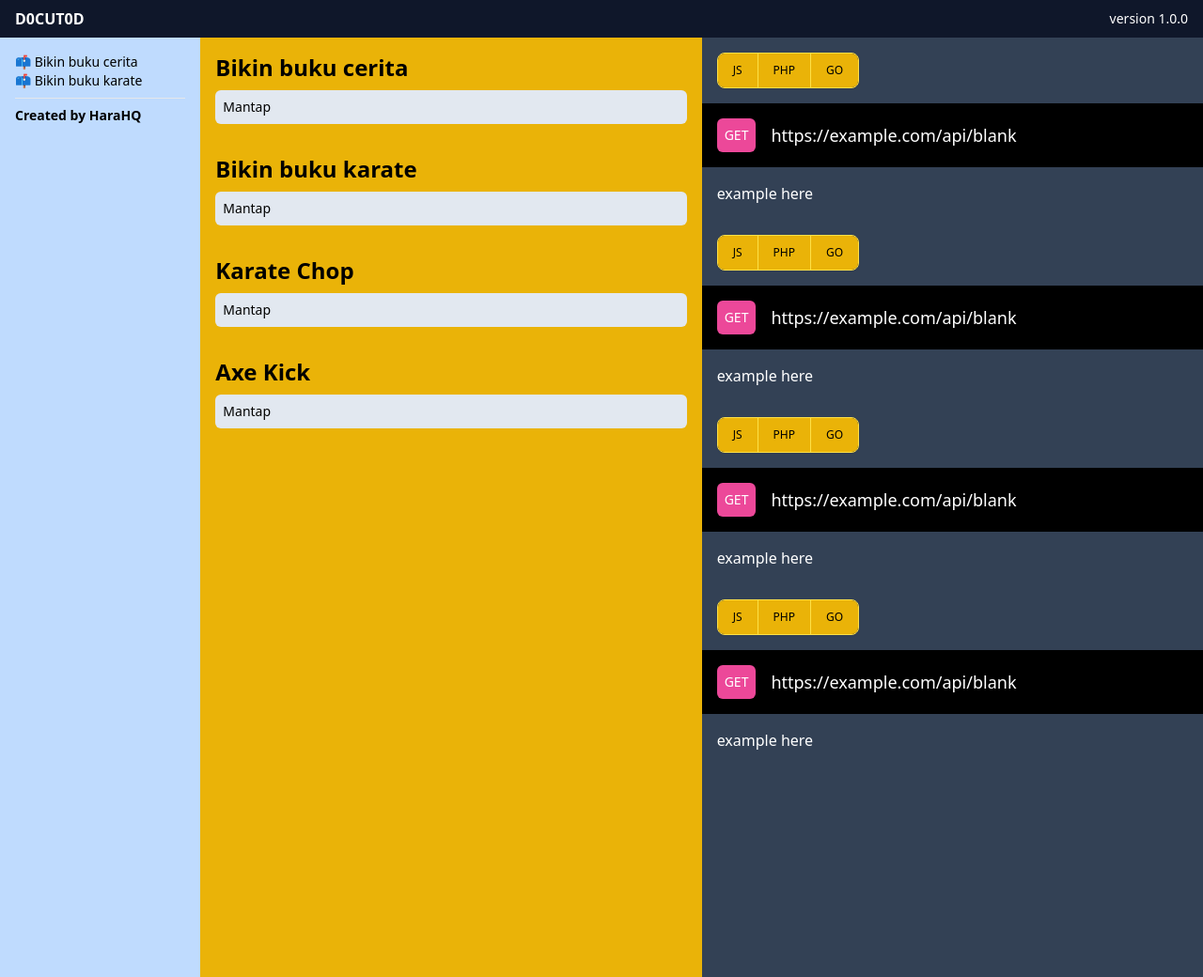
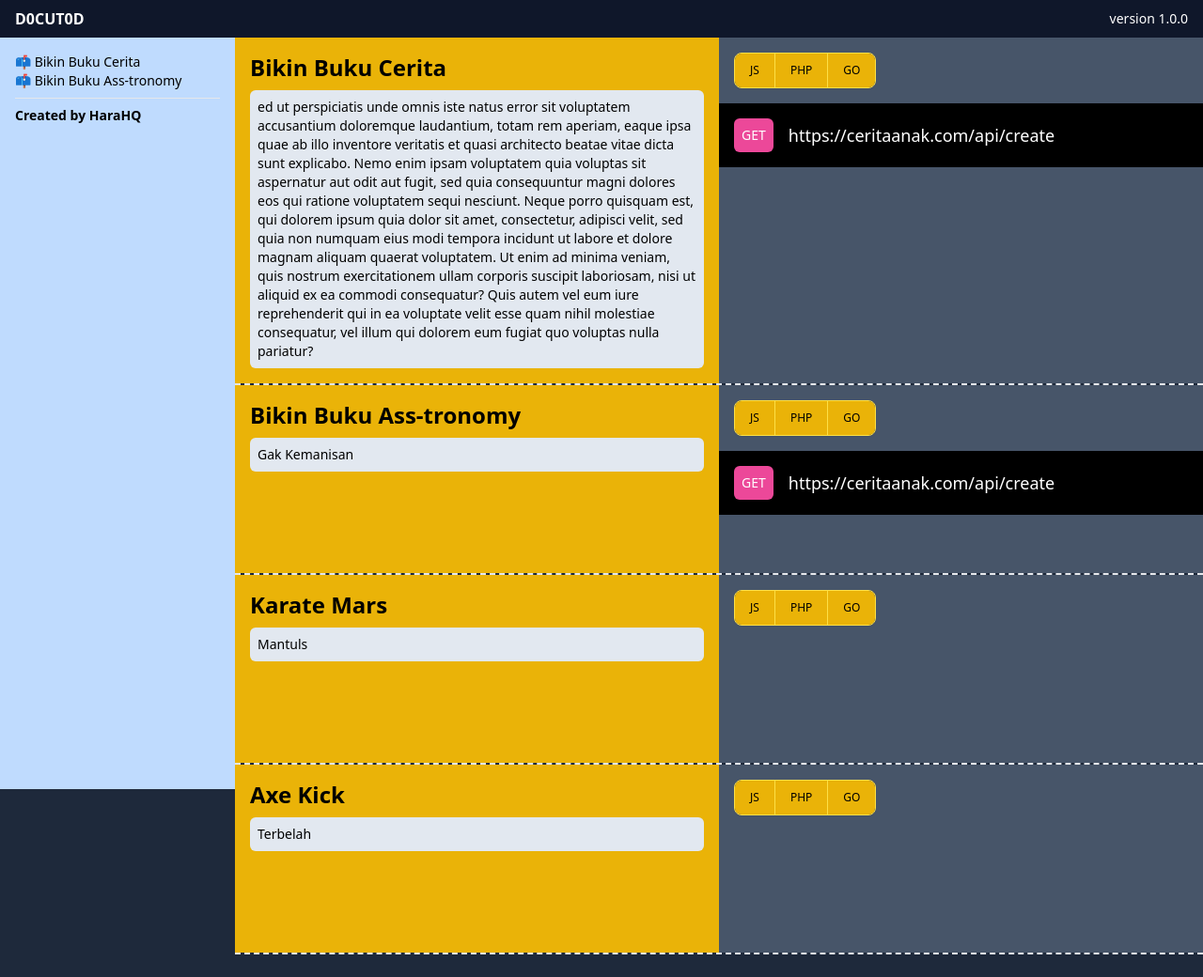
Before and after one commit to HaraHQ/d0cut0d, a Gatsby site: page / in a window 1280 px wide. Shown: the whole page at 94% size. Built offline with nearby package versions, Linux system fonts and the light colour scheme; Gatsby itself is replaced by a stand-in of ours.

Commit message:
version 1.0.0 release

```diff
--- a/src/components/docs/example.js
+++ b/src/components/docs/example.js
@@ -1,5 +1,6 @@
 import React from "react";
 import { flattenData } from ".";
+import art from "../../content/article.yaml";
 
 export const NaviButton = ({ category, setup, value }) => {
   return (
@@ -16,63 +17,45 @@ export const NaviButton = ({ category, setup, value }) => {
   )
 }
 
-const ExampleDoc = () => {
-  const [data, setData] = React.useState([
-    {
-      id: 1,
-      title: "Bikin buku cerita",
-      desc: `Mantap`,
-      meta: {
-        hasChild: false
+export const ExampleByCategory = ({ defaultCategory, category, stacks }) => {
+  const data = {}
+  stacks.map(stack => {
+    data[stack.id] = stack.example;
+  });
+  return (
+    <div>{data[category]}</div>
+  )
 }
-    },
-    {
-      id: 2,
-      title: "Bikin buku karate",
-      desc: `Mantap`,
-      meta: {
-        hasChild: true,
-        child: [
-          {
-            id: 3,
-            title: "Karate Chop",
-            desc: `Mantap`
-          },
-          {
-            id: 55,
-            title: "Axe Kick",
-            desc: `Mantap`
-          },
-        ]
-      }
-    },
-  ]);
+
+const ExampleDoc = ({ doc }) => {
+  const [data, setData] = React.useState([]);
   const [category, setCategory] = React.useState(false);
   const [exampleType, setExampleType] = React.useState([]);
-  React.useEffect(async () => {
-    setExampleType(['JS','PHP','GO']);
-    const organize = await flattenData(data);
-    setData(organize);
+  React.useEffect(() => {
+    setExampleType(art.category);
+    setData(doc);
   }, []);
   return (
-    <>
-      {data.map(dt => {
-        return (
-          <div>
+    <div className="min-h-[200px]" id={`example_${data.id}`}>
       <div className="text-xs p-4">
         <NaviButton setup={setCategory} value={category} category={exampleType} />
       </div>
+      {data.example ? (
         <div className="flex p-4 items-center w-full bg-black">
-              <div className="bg-pink-500 p-2 rounded-md mr-4 text-sm text-white">GET</div>
-              <div className="text-lg text-white">https://example.com/api/blank</div>
+          {data.example.method ? (
+            <div className="bg-pink-500 p-2 rounded-md mr-4 text-sm text-white">{data.example.method.toUpperCase()}</div>
+          ) : false}
+          {data.example.route ? (
+            <div className="text-lg text-white">{data.example.route}</div>
+          ) : false}
         </div>
-            <div className="p-4 text-white">
-              example here
+      ) : false}
+      <div className="p-4 text-white text-sm">
+        {data.example && data.example.stacks ? (
+          <ExampleByCategory defaultCategory={art.category[0]} category={category} stacks={data.example.stacks} />
+        ) : false}
       </div>
     </div>
-        )
-      })}
-    </>
   )
 }
 
--- a/src/components/docs/index.js
+++ b/src/components/docs/index.js
@@ -1,23 +1,31 @@
 import React from "react";
 
-export const flattenData = async (data) => {
+export const flattenData = async (data, exampleOnly = false) => {
   const flat = [];
   await Promise.all(
     data.map(async dt => {
       if (dt.meta) {
-        flat.push({
+        const temp = exampleOnly && dt.example ? {
+          id: dt.id,
+          example: dt.example,
+        } : {
           id: dt.id,
           title: dt.title,
           desc: dt.desc,
-        });
+        }
+        flat.push(temp);
         if (dt.meta.hasChild) {
           await Promise.all(
             dt.meta.child.map(dt2 => {
-              flat.push({
+              const temp2 = exampleOnly && dt2.example ? {
+                id: dt2.id,
+                example: dt2.example,
+              } : {
                 id: dt2.id,
                 title: dt2.title,
                 desc: dt2.desc,
-              });
+              }
+              flat.push(temp2);
             })
           )
         }
@@ -27,52 +35,13 @@ export const flattenData = async (data) => {
   return flat;
 }
 
-const DocsBody = () => {
-  const [data, setData] = React.useState([
-    {
-      id: 1,
-      title: "Bikin buku cerita",
-      desc: `Mantap`,
-      meta: {
-        hasChild: false
-      }
-    },
-    {
-      id: 2,
-      title: "Bikin buku karate",
-      desc: `Mantap`,
-      meta: {
-        hasChild: true,
-        child: [
-          {
-            id: 3,
-            title: "Karate Chop",
-            desc: `Mantap`
-          },
-          {
-            id: 55,
-            title: "Axe Kick",
-            desc: `Mantap`
-          },
-        ]
-      }
-    },
-  ]);
-  React.useEffect(async () => {
-    const organizeData = await flattenData(data);
-    setData(organizeData);
-  }, []);
+const DocsBody = ({ data }) => {
+  const { id, title, desc } = data;
   return (
-    <>
-      {data.map(dt => {
-        return (
-          <div className="p-4" id={dt.id}>
-            <div className="text-2xl font-semibold mb-2">{dt.title}</div>
-            <div className="bg-slate-200 p-2 rounded-md text-sm">{dt.desc}</div>
-          </div>
-        )
-      })}
-    </>
+    <div className="p-4 min-h-[200px]" id={id}>
+      <div className="text-2xl font-semibold mb-2">{title}</div>
+      <div className="bg-slate-200 p-2 rounded-md text-sm">{desc}</div>
+    </div>
   )
 }
 
--- a/src/components/layouts/default.layout.js
+++ b/src/components/layouts/default.layout.js
@@ -1,25 +1,43 @@
 import React from "react";
-import DocsBody from "../docs";
+import DocsBody, { flattenData } from "../docs";
 import ExampleDoc from "../docs/example";
 
 import Navbar from "../navbar";
 import Sidebar from "../sidebar";
 
+import art from "../../content/article.yaml";
+
 const DefaultLayout = () => {
+  const [data, setData] = React.useState([]);
+  const [example, setExample] = React.useState([]);
+  React.useEffect(async () => {
+    const organizeData = await flattenData(art.articles);
+    const organizeExample = await flattenData(art.articles, true);
+    setData(organizeData);
+    setExample(organizeExample);
+  }, []);
   return (
-    <main className="grid grid-rows-[40px_minmax(900px,_1fr)_100px] min-h-screen">
-      <div className="row-span-1 bg-red-500 min-w-screen">
+    <main className="bg-slate-800 grid grid-rows-[40px_minmax(900px,_1fr)_100px] min-h-screen relative">
+      <div className="row-span-1 bg-red-500 w-screen fixed z-50">
         <Navbar />
       </div>
-      <div className="row-span-5 grid grid-cols-12">
-        <div className="col-span-2 bg-blue-200">
+      <div className="row-span-5 grid grid-cols-12 mt-10 relative">
+        <div className="col-span-2 bg-blue-200 h-screen w-[250px] fixed z-40">
           <Sidebar />
         </div>
-        <div className="col-span-5 bg-yellow-500">
-          <DocsBody />
-        </div>
-        <div className="col-span-5 bg-slate-700">
-          <ExampleDoc />
+        <div className={`col-span-12 ml-[250px] z-10`}>
+          {data.map(dt => {
+            return (
+              <div className="grid grid-cols-2 border-b-2 border-dashed" id={`tod_${dt.id}`}>
+                <div className="bg-yellow-500">
+                  <DocsBody data={dt} />
+                </div>
+                <div className="bg-slate-600">
+                  <ExampleDoc doc={example.find(f => f.id === dt.id)} />
+                </div>
+              </div>
+            )
+          })}
         </div>
       </div>
     </main>
--- a/src/components/sidebar/index.js
+++ b/src/components/sidebar/index.js
@@ -1,4 +1,5 @@
 import React from "react";
+import art from "../../content/article.yaml";
 
 const Sidebar = () => {
   const [active, setActive] = React.useState(0);
@@ -25,11 +26,12 @@ const Sidebar = () => {
     const handleOpenChildMenu = () => {
       setOpen(!isOpen);
       set(id);
+      scrollToId(id);
     }
 
     const handleOpenChildLink = (childId) => {
       set(id);
-      alert(childId);
+      scrollToId(childId);
     }
 
     if (meta.hasChild) {
@@ -53,40 +55,15 @@ const Sidebar = () => {
     }
   }
 
+  const scrollToId = (id) => {
+    document.getElementById(`tod_${id}`).scrollIntoView();
+  }
+
   return (
     <div className="p-4 overflow-hidden">
       <div className="text-sm text-black">
         <div>
-          <ActiveMenu data={[
-            {
-              id: 1,
-              title: "Bikin buku cerita",
-              desc: `Mantap`,
-              meta: {
-                hasChild: false
-              }
-            },
-            {
-              id: 2,
-              title: "Bikin buku karate",
-              desc: `Mantap`,
-              meta: {
-                hasChild: true,
-                child: [
-                  {
-                    id: 3,
-                    title: "Karate Chop",
-                    desc: `Mantap`
-                  },
-                  {
-                    id: 55,
-                    title: "Axe Kick",
-                    desc: `Mantap`
-                  },
-                ]
-              }
-            },
-          ]} />
+          <ActiveMenu data={art.articles} />
         </div>
       </div>
       <hr className="my-2" />
--- /dev/null
+++ b/src/content/article.yaml
@@ -0,0 +1,43 @@
+category: [JS,PHP,GO]
+articles:
+  - id: 1
+    title: Bikin Buku Cerita
+    desc:
+      ed ut perspiciatis unde omnis iste natus error sit voluptatem accusantium doloremque laudantium, totam rem aperiam, eaque ipsa quae ab illo inventore veritatis et quasi architecto beatae vitae dicta sunt explicabo. Nemo enim ipsam voluptatem quia voluptas sit aspernatur aut odit aut fugit, sed quia consequuntur magni dolores eos qui ratione voluptatem sequi nesciunt. Neque porro quisquam est, qui dolorem ipsum quia dolor sit amet, consectetur, adipisci velit, sed quia non numquam eius modi tempora incidunt ut labore et dolore magnam aliquam quaerat voluptatem. Ut enim ad minima veniam, quis nostrum exercitationem ullam corporis suscipit laboriosam, nisi ut aliquid ex ea commodi consequatur? Quis autem vel eum iure reprehenderit qui in ea voluptate velit esse quam nihil molestiae consequatur, vel illum qui dolorem eum fugiat quo voluptas nulla pariatur?
+    example:
+      route: https://ceritaanak.com/api/create
+      method: get
+      stacks:
+        - id: JS
+          example:
+            ed ut perspiciatis unde omnis iste natus error sit voluptatem accusantium doloremque laudantium, totam rem aperiam, eaque ipsa quae ab illo inventore veritatis et quasi architecto beatae vitae dicta sunt explicabo. Nemo enim ipsam voluptatem quia voluptas sit aspernatur aut odit aut fugit, sed quia consequuntur magni dolores eos qui ratione voluptatem sequi nesciunt. Neque porro quisquam est, qui dolorem ipsum quia dolor sit amet, consectetur, adipisci velit, sed quia non numquam eius modi tempora incidunt ut labore et dolore magnam aliquam quaerat voluptatem. Ut enim ad minima veniam, quis nostrum exercitationem ullam corporis suscipit laboriosam, nisi ut aliquid ex ea commodi consequatur? Quis autem vel eum iure reprehenderit qui in ea voluptate velit esse quam nihil molestiae consequatur, vel illum qui dolorem eum fugiat quo voluptas nulla pariatur?
+        - id: PHP
+          example: loreng ingsum kolor ahmet php
+        - id: GO
+          example: loreng ingsum kolor ahmet goleg
+    meta:
+      hasChild: false
+  - id: 2
+    title: Bikin Buku Ass-tronomy
+    desc: Gak Kemanisan
+    example:
+      route: https://ceritaanak.com/api/create
+      method: get
+      stacks:
+        - id: JS
+          example: koreng ingus kolor ahmet js
+        - id: PHP
+          example: koreng ingus kolor ahmet php
+        - id: GO
+          example: koreng ingus kolor ahmet goleg
+    meta:
+      hasChild: true
+      child:
+        - id: 3
+          title: Karate Mars
+          desc: Mantuls
+          example: false
+        - id: 4
+          title: Axe Kick
+          desc: Terbelah
+          example: false
```
Also changed, not shown: README.md. Lines whose indentation alone changed are shown as unchanged.
